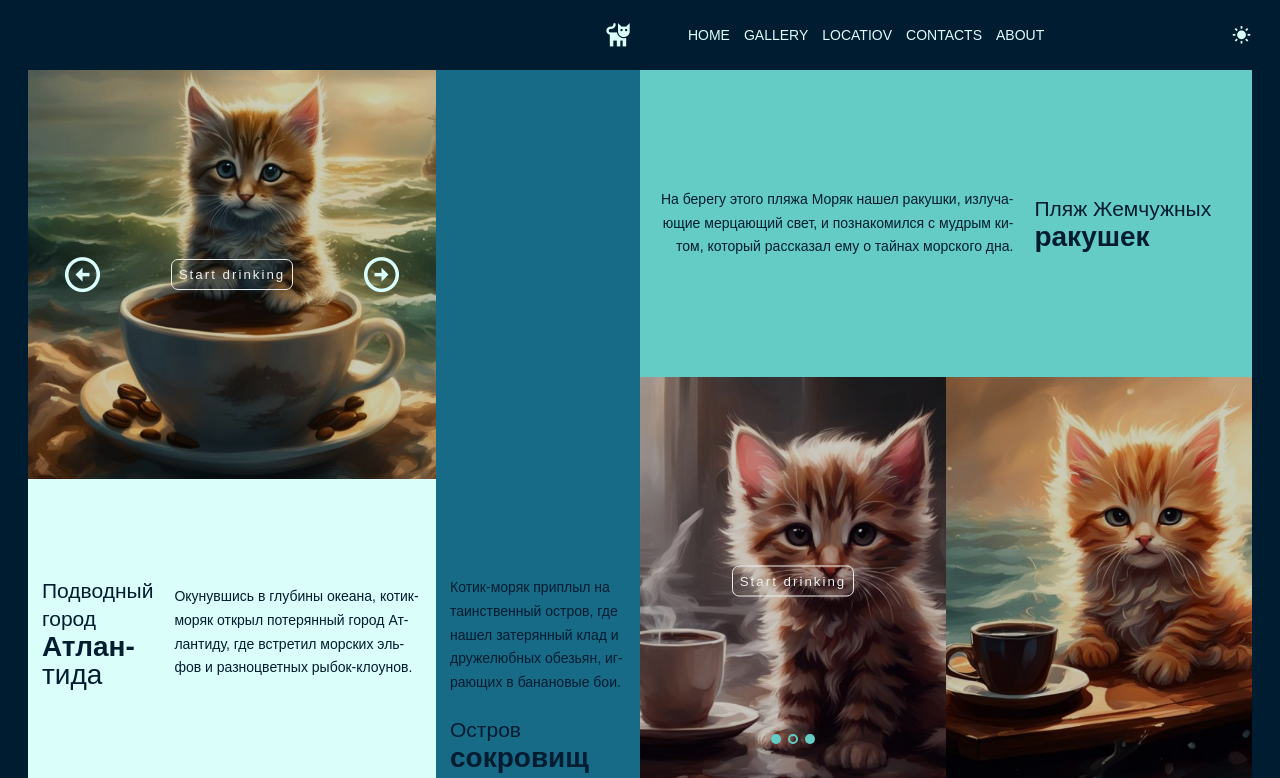
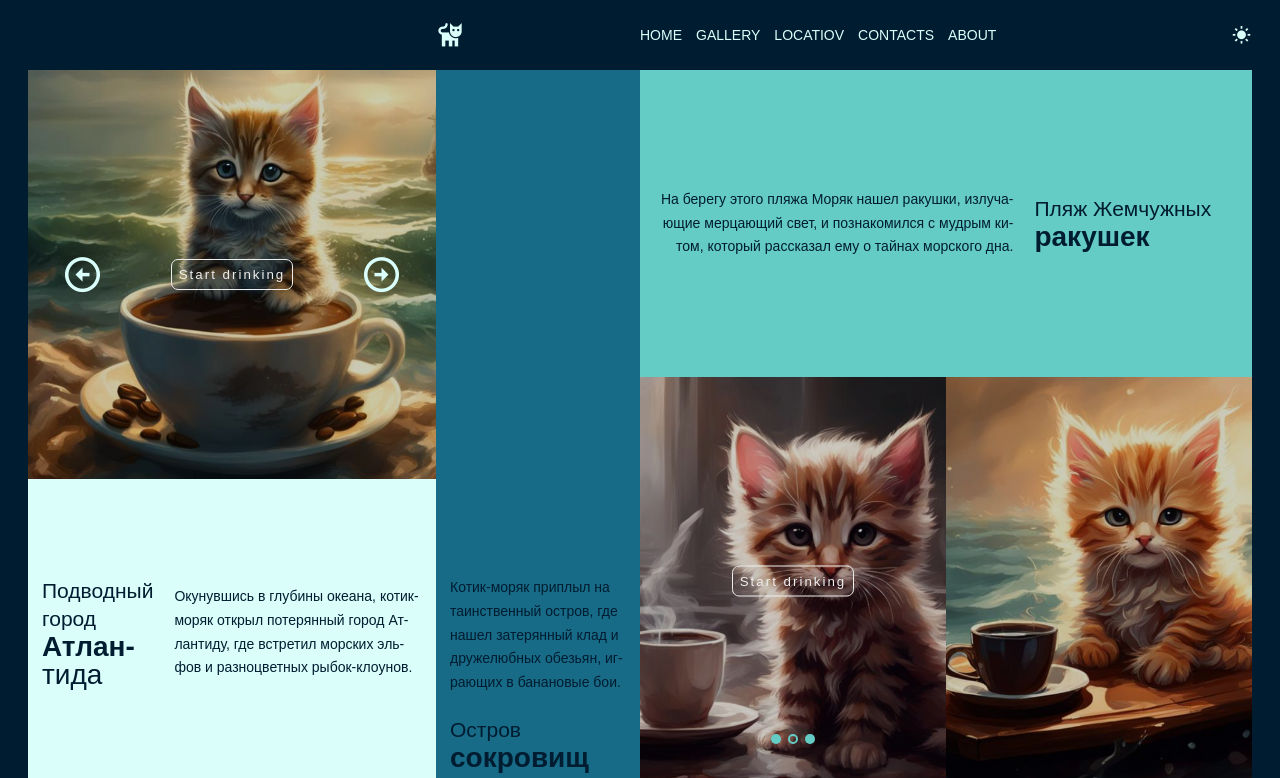
Before and after one commit to AliceTYu/cats_panel, a website: page index.html in a window 1280 px wide. Shown: the top 778 px of the page. Drawn offline with nearby package versions, Linux system fonts and the light colour scheme; a web font is replaced by a local one.

Commit message:
menu egit

```diff
--- a/style/style.css
+++ b/style/style.css
@@ -47,7 +47,7 @@ img{
     padding: 1rem 0;
     display: grid;
 
-    grid-template: 'logo nav search' max-content / 1fr auto 0.3fr;
+    grid-template: '. logo nav search' max-content / 2fr 1fr 2.7fr 0.3fr;
     align-items: center;
     justify-content: start;
 
@@ -56,7 +56,6 @@ img{
 
 .header_logo{
     grid-area: logo;
-    justify-self: end;
     padding-right: 3rem;
 }
 
@@ -73,6 +72,7 @@ img{
 .header_menu {
     grid-area: nav;
     padding: 0 1rem;
+    margin-left: -1rem;
 }
 
 .header_list {
```
